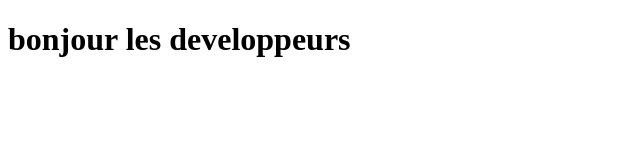
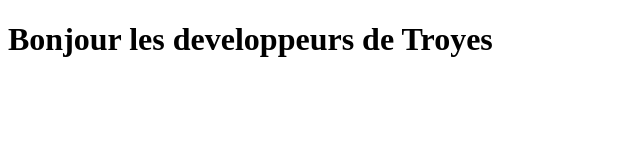
Before and after one commit to GuyMartial24/repo_test_html, a plain HTML site: page index.html in a window 1280 px wide. Shown: the whole page, without its empty margins (0-640 px from the left). Drawn offline with Linux system fonts and the light colour scheme.

Commit message:
Modif du titre

```diff
--- a/index.html
+++ b/index.html
@@ -5,7 +5,7 @@
     <title>Page test HTML</title>
 </head>
 <body>
-<h1> bonjour les developpeurs</h1>
+<h1> Bonjour les developpeurs de Troyes</h1>
 
 </body>
 </html>
```
